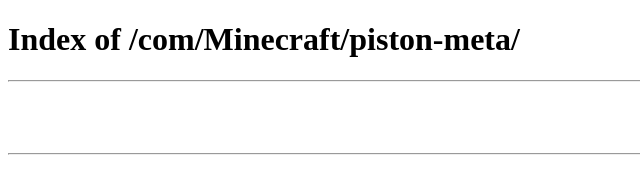
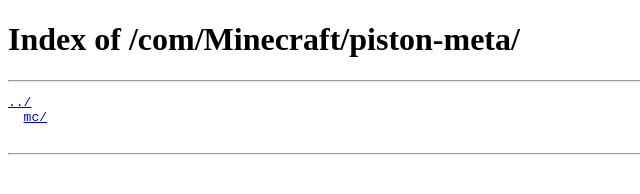
Before and after one commit to rhghunter/RHG-all-repositories, a plain HTML site: page com/Minecraft/piston-meta/index.html in a window 1280 px wide. Shown: the full height of the page, 0-640 px from the left. Drawn offline with Linux system fonts and the light colour scheme.

Commit message:
Update index.html

```diff
--- a/com/Minecraft/piston-meta/index.html
+++ b/com/Minecraft/piston-meta/index.html
@@ -6,8 +6,8 @@
 <body>
   <h1>Index of /com/Minecraft/piston-meta/</h1>
   <hr>
-  <pre><a href="../"></a>
-  <a href="mc/"></a>
+  <pre><a href="../">../</a>
+  <a href="mc/">mc/</a>
   </pre>
   <hr>
 </body>
```
